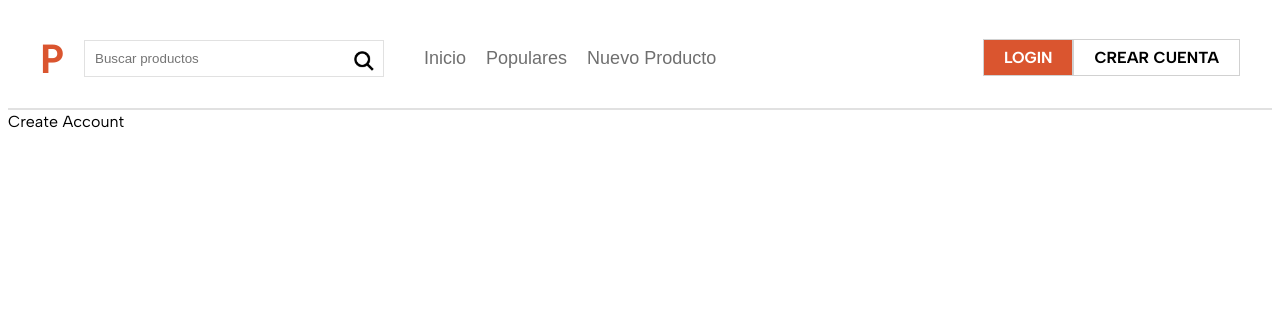
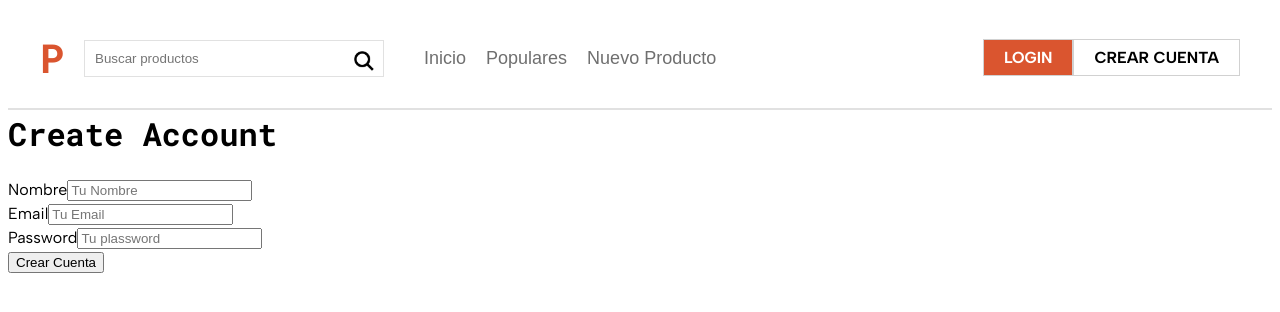
Before and after one commit to JoseIgnacioTapia/producthunt-clone, a Next.js app: page /crear-cuenta in a window 1280 px wide. Shown: the top 312 px of the page. Built offline with nearby package versions, Linux system fonts and the light colour scheme.

Commit message:
Create the Account Creation Form

```diff
--- a/app/crear-cuenta/page.tsx
+++ b/app/crear-cuenta/page.tsx
@@ -1,5 +1,32 @@
 function CreateAccout(): JSX.Element {
-  return <div>Create Account</div>;
+  return (
+    <>
+      <h1>Create Account</h1>
+      <form>
+        <div>
+          <label htmlFor="name">Nombre</label>
+          <input type="text" id="name" placeholder="Tu Nombre" name="nombre" />
+        </div>
+
+        <div>
+          <label htmlFor="email">Email</label>
+          <input type="email" id="email" placeholder="Tu Email" name="email" />
+        </div>
+
+        <div>
+          <label htmlFor="password">Password</label>
+          <input
+            type="password"
+            id="password"
+            placeholder="Tu plassword"
+            name="password"
+          />
+        </div>
+
+        <input type="submit" value="Crear Cuenta" />
+      </form>
+    </>
+  );
 }
 
 export default CreateAccout;
```
